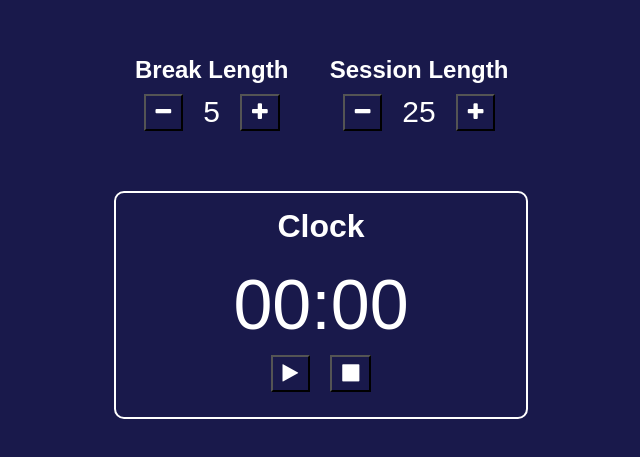
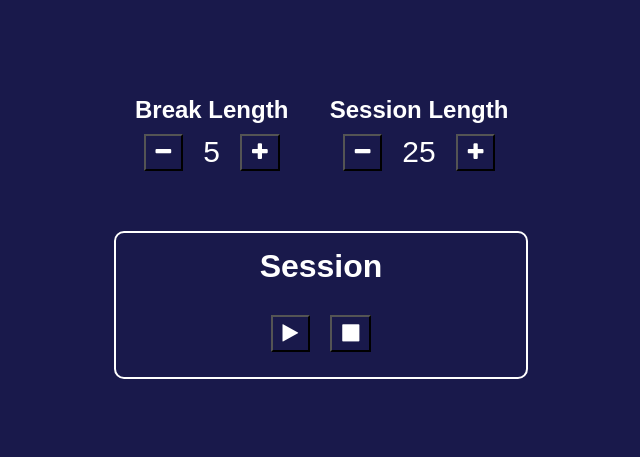
Before and after one commit to Bre323/Pomodoro, a React (Create React App) app: page / in a window 1280 px wide. Shown: the part 153-610 px from the top of the page, without its empty margins (319-959 px from the left). Built offline with nearby package versions, Linux system fonts and the light colour scheme.

Commit message:
Clock component finished

```diff
--- a/src/App.js
+++ b/src/App.js
@@ -1,17 +1,24 @@
 import React from "react";
 import SetTimer from "./components/SetTimer";
-import Clock from "./components/Clock"
+import Clock from "./components/Clock";
 
 
 const App = () => {
     const [breakCount, setBreakCount] = React.useState(5);
     const [sessionCount, setSessionCount] = React.useState(25);
+    const [clockCount, setClockCount] = React.useState(25 * 60);
+    const [currentTimer, setCurrentTimer] = React.useState("Session");
+    const [isPlaying, setIsPlaying] = React.useState(false);
+    const [loop, setLoop] = React.useState(undefined);
 
 
+    const handlePlayPause = () => {}
+    const handleReset = () => {}
     const handleBreakDecrease = () => {}
     const handleBreakIncrease = () => {}
     const handleSessionDecrease = () => {}
     const handleSessionIncrease = () => {}
+    const convertTime = (count) => {}
 
 
     const breakProps = {
@@ -20,7 +27,6 @@ const App = () => {
         handleDecrease: handleBreakDecrease,
         handleIncrease: handleBreakIncrease
     }
-
     const sessionProps = {
         title: "Session",
         count: sessionCount,
@@ -36,9 +42,16 @@ const App = () => {
                 <SetTimer {...sessionProps} />
             </div>
 
-            <Clock />
+            <Clock
+                currentTimer={currentTimer}
+                clockCount={clockCount}
+                convertTime={convertTime}
+                handlePlayPause={handlePlayPause}
+                handleReset={handleReset}
+            />
         </div>
     )
 }
 
+
 export default App
--- a/src/components/Clock.js
+++ b/src/components/Clock.js
@@ -1,18 +1,18 @@
 import React from "react";
 import "../styles/Clock.css";
 
-const Clock = () => {
+const Clock = ({ currentTimer, convertTime, clockCount, handlePlayPause, handleReset }) => {
     return (
         <div className="clock-container">
-            <h1 id="timer-label">Clock</h1>
-            <span id="time-left">00:00</span>
+            <h1 id="timer-label">{currentTimer}</h1>
+            <span id="time-left">{convertTime(clockCount)}</span>
 
             <div className="clock-buttons">
-                <button id="start_stop">
+                <button id="start_stop" onClick={handlePlayPause}>
                     <i className="fa fa-play" />
                 </button>
 
-                <button id="reset">
+                <button id="reset" onClick={handleReset}>
                     <i className="fa fa-stop" />
                 </button>
             </div>
```
